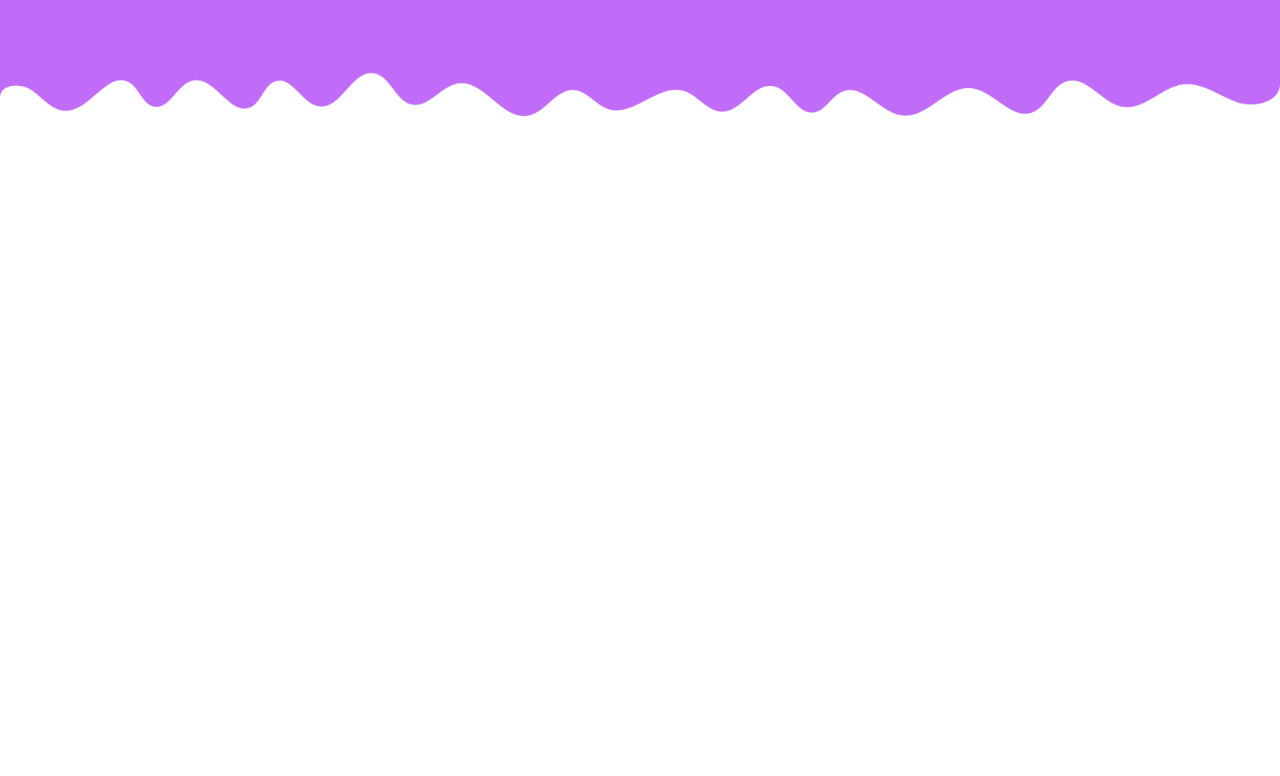
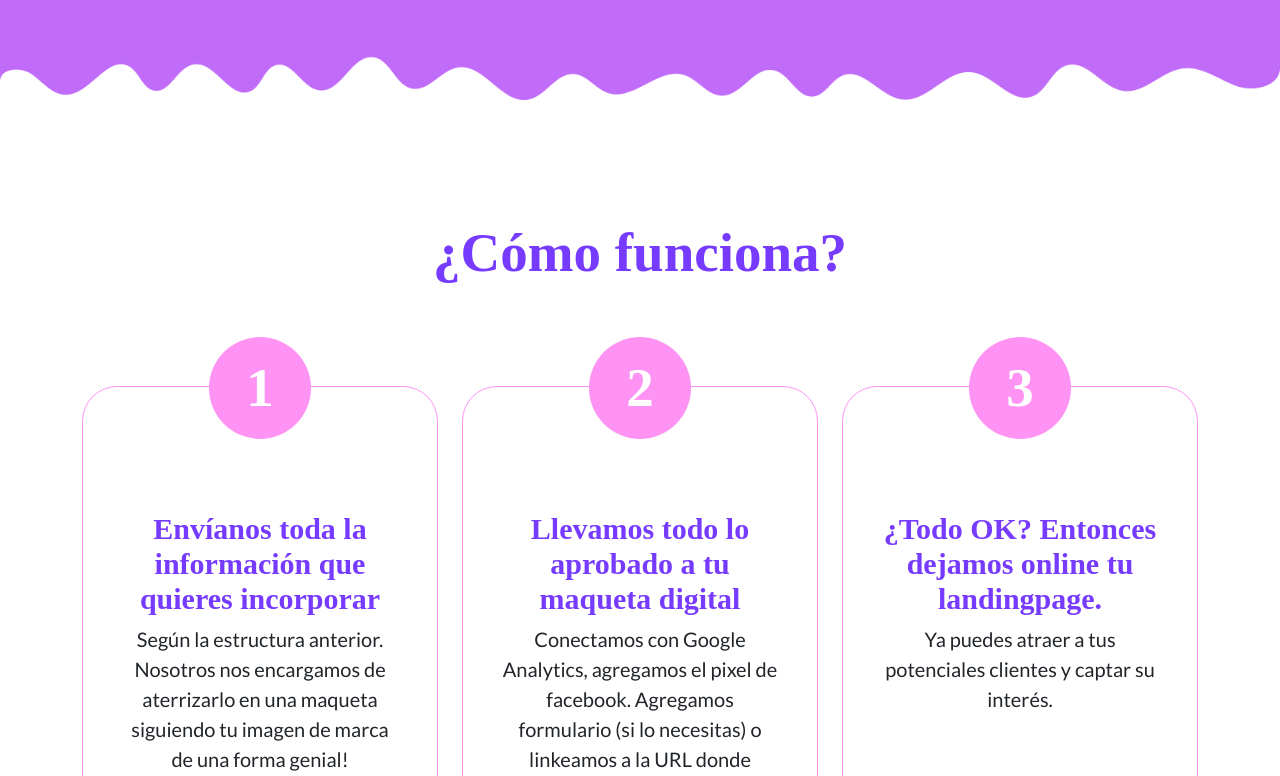
Before and after one commit to jesupet/landingvanilla, a Vue app: page / in a window 1280 px wide. Shown: the part 3357-4133 px from the top of the page. Before the commit the page ends 3493 px from the top, so only its background shows below. Built offline with nearby package versions, Linux system fonts and the light colour scheme.

Commit message:
COMO FUNCIONA

```diff
--- a/src/assets/css/sass/base/_typography.scss
+++ b/src/assets/css/sass/base/_typography.scss
@@ -2,15 +2,25 @@ h1, h2, h3 {
   font-family: $tittle-font;
   font-size: $title-size;
   font-weight: 900;
+  margin-bottom: 0px;
 }
 p {
   font-size: $subtitle-size;
   font-family: $p-font;
   font-weight: 400;
 }
+.mini-title {
+  font-family: $tittle-font;
+  font-size: 30px;
+  font-weight: 900;
+  line-height: 35px;
+}
 .little-p {
   font-family: $p-font;
   font-weight: 300;
+}
+.medium-p {
+  font-size: 20px;
 }
 .mini-little-p {
   @media (min-width: $phone-width) {
--- /dev/null
+++ b/src/assets/css/sass/components/_cards.scss
@@ -0,0 +1,25 @@
+.card {
+  border-radius: 35px;
+  border-color: $light-pink;
+  margin-bottom: 54px;
+  max-width: 408px;
+  min-height: 474px;
+}
+.card-body {
+  padding: 72px 36px 55px;
+}
+.number {
+  background-color: $light-pink;
+  width: 102px;
+  height: 102px;
+  border-radius: 50%;
+  display: grid;
+  align-items: center;
+  margin-top: -50px;
+}
+.step-cont {
+  @media (max-width: $desktop-width) {
+    display: flex;
+    justify-content: center;
+  }
+}
--- a/src/assets/css/sass/components/_waves.scss
+++ b/src/assets/css/sass/components/_waves.scss
@@ -1,4 +1,4 @@
-.purple-wave, .pink-wave {
+.purple-wave, .pink-wave, .grey-wave {
   padding-bottom: 20px;
   width: 200%;
   @media (min-width: $tablet-width){
--- /dev/null
+++ b/src/assets/css/sass/layout/_comofunciona.scss
@@ -0,0 +1,9 @@
+#comofunciona {
+  h2 {
+    padding-top: 100px;
+    padding-bottom: 100px;
+  }
+  .row {
+    padding-bottom: 100px;
+  }
+}
--- a/src/assets/css/sass/style.css
+++ b/src/assets/css/sass/style.css
@@ -1,7 +1,6 @@
 @import url("https://fonts.googleapis.com/css2?family=Lato:wght@100;300;400;700&family=Source+Serif+4:opsz,wght@8..60,300;8..60,400;8..60,700;8..60,900&display=swap");
 #app {
   width: 100%;
-  -webkit-box-sizing: border-box;
   box-sizing: border-box;
   overflow-x: hidden;
 }
@@ -29,6 +28,7 @@ h1, h2, h3 {
   font-family: "Source Serif Pro", serif;
   font-size: 55px;
   font-weight: 900;
+  margin-bottom: 0px;
 }
 
 p {
@@ -37,9 +37,20 @@ p {
   font-weight: 400;
 }
 
+.mini-title {
+  font-family: "Source Serif Pro", serif;
+  font-size: 30px;
+  font-weight: 900;
+  line-height: 35px;
+}
+
 .little-p {
   font-family: "Lato", sans-serif;
   font-weight: 300;
+}
+
+.medium-p {
+  font-size: 20px;
 }
 
 .mini-little-p {
@@ -47,7 +58,6 @@ p {
   font-weight: 400;
   font-size: 11px;
 }
-
 @media (min-width: 576px) {
   .mini-little-p {
     font-size: 15px;
@@ -121,21 +131,48 @@ p {
   text-decoration: none;
 }
 
-.purple-wave, .pink-wave {
+.purple-wave, .pink-wave, .grey-wave {
   padding-bottom: 20px;
   width: 200%;
   margin-top: -2px;
 }
-
 @media (min-width: 768px) {
-  .purple-wave, .pink-wave {
+  .purple-wave, .pink-wave, .grey-wave {
     width: 100%;
   }
 }
 
 .invertir {
-  -webkit-transform: rotate(180deg);
   transform: rotate(180deg);
+}
+
+.card {
+  border-radius: 35px;
+  border-color: #FF93F4;
+  margin-bottom: 54px;
+  max-width: 408px;
+  min-height: 474px;
+}
+
+.card-body {
+  padding: 72px 36px 55px;
+}
+
+.number {
+  background-color: #FF93F4;
+  width: 102px;
+  height: 102px;
+  border-radius: 50%;
+  display: grid;
+  align-items: center;
+  margin-top: -50px;
+}
+
+@media (max-width: 1200px) {
+  .step-cont {
+    display: flex;
+    justify-content: center;
+  }
 }
 
 .pre-header {
@@ -148,21 +185,14 @@ header {
 
 nav {
   padding: 32px 0px;
-  display: -webkit-box;
-  display: -ms-flexbox;
   display: flex;
-  -webkit-box-pack: justify;
-      -ms-flex-pack: justify;
   justify-content: space-between;
-  -webkit-box-align: center;
-      -ms-flex-align: center;
   align-items: center;
 }
 
 .main-title {
   padding: 100px 12px 30vh;
 }
-
 @media (min-width: 1200px) {
   .main-title {
     padding: 100px 270px 25vh;
@@ -170,11 +200,8 @@ nav {
 }
 
 .gif-pc-cont {
-  display: -ms-grid;
   display: grid;
   justify-items: center;
-  -webkit-box-pack: center;
-      -ms-flex-pack: center;
   justify-content: center;
 }
 
@@ -182,7 +209,6 @@ nav {
   margin-top: -40vh;
   max-width: 800px;
 }
-
 @media (min-width: 768px) {
   .gif-pc {
     margin-top: -40vh;
@@ -190,50 +216,36 @@ nav {
 }
 
 #incluye {
-  background: -webkit-gradient(linear, left top, left bottom, from(#763BFF), color-stop(98.68%, #C16BF9));
   background: linear-gradient(180deg, #763BFF 0%, #C16BF9 98.68%);
   padding: 48px 0px;
   text-align: center;
 }
 
 .secciones {
-  display: -webkit-box;
-  display: -ms-flexbox;
   display: flex;
-  -webkit-box-orient: vertical;
-  -webkit-box-direction: normal;
-      -ms-flex-direction: column;
   flex-direction: column;
   margin: 30px 0px;
-  -webkit-box-align: center;
-      -ms-flex-align: center;
   align-items: center;
 }
-
 @media (min-width: 768px) {
   .secciones {
     margin: 30px 15vw;
   }
   .secciones .seccion-right {
-    -ms-flex-item-align: end;
     align-self: flex-end;
   }
   .secciones .seccion-left {
-    -ms-flex-item-align: start;
     align-self: flex-start;
   }
 }
 
 .seccion-left, .seccion-right {
   background-color: #fff;
-  max-width: -webkit-fit-content;
-  max-width: -moz-fit-content;
   max-width: fit-content;
   border-radius: 20px;
   margin: 10px;
   min-width: 400px;
 }
-
 .seccion-left p, .seccion-right p {
   padding: 16px 54px;
 }
@@ -242,4 +254,13 @@ nav {
   background-color: #FF93F4;
   color: #fff;
 }
+
+#comofunciona h2 {
+  padding-top: 100px;
+  padding-bottom: 100px;
+}
+#comofunciona .row {
+  padding-bottom: 100px;
+}
+
 /*# sourceMappingURL=style.css.map */
--- a/src/assets/css/sass/style.scss
+++ b/src/assets/css/sass/style.scss
@@ -7,8 +7,10 @@
 
 @import 'components/buttons';
 @import 'components/waves';
+@import 'components/cards';
 
 @import 'layout/preheader';
 @import 'layout/header';
 @import 'layout/propuesta';
 @import 'layout/incluye';
+@import 'layout/comofunciona';
--- /dev/null
+++ b/src/components/GreyWave.vue
@@ -0,0 +1,13 @@
+<template>
+  <img src="../assets/grey_waves.png" alt="" class="grey-wave">
+</template>
+
+<script>
+export default {
+  name: "GreyWave",
+}
+</script>
+
+<style scoped>
+
+</style>
--- /dev/null
+++ b/src/components/StepCard.vue
@@ -0,0 +1,33 @@
+<template>
+  <div class="col-xl-4 col-12 step-cont">
+    <div class="card align-items-center">
+      <div class="number">
+        <h3 class="white-text">{{CardNumber}}</h3>
+      </div>
+      <div class="card-body">
+        <p class="card-title mini-title purple-text">{{CardTittle}}</p>
+        <p class="card-text medium-p">{{CardText}}</p>
+      </div>
+    </div>
+  </div>
+</template>
+
+<script>
+export default {
+  name: 'StepCard',
+  props: {
+    CardNumber: {
+      type: String,
+      default: '1'
+    },
+    CardTittle: {
+      type: String,
+      default: 'Nombre Card'
+    },
+    CardText: {
+      type: String,
+      default: 'Texto Card'
+    }
+  }
+}
+</script>
--- a/src/views/HomeView.vue
+++ b/src/views/HomeView.vue
@@ -58,6 +58,27 @@
       </div>
     </section>
     <PinkWave/>
+    <section id="comofunciona" class="text-center container">
+      <h2 class="purple-text">¿Cómo funciona?</h2>
+      <div class="row text-center">
+        <StepCard
+          :CardNumber="'1'"
+          :CardTittle="'Envíanos toda la información que quieres incorporar'"
+          :CardText="'Según la estructura anterior. Nosotros nos encargamos de aterrizarlo en una maqueta siguiendo tu imagen de marca de una forma genial!'"
+        />
+        <StepCard
+          :CardNumber="'2'"
+          :CardTittle="'Llevamos todo lo aprobado a tu maqueta digital'"
+          :CardText="'Conectamos con Google Analytics, agregamos el pixel de facebook. Agregamos formulario (si lo necesitas) o linkeamos a la URL donde quieres enviar a tus prospectos.'"
+        />
+        <StepCard
+          :CardNumber="'3'"
+          :CardTittle="'¿Todo OK? Entonces dejamos online tu landingpage.'"
+          :CardText="'Ya puedes atraer a tus potenciales clientes y captar su interés.'"
+        />
+      </div>
+    </section>
+    <GreyWave/>
   </div>
 </template>
 
@@ -67,6 +88,8 @@ import PreHeader from '@/components/PreHeader.vue'
 import FuchsiaButton from '@/components/FuchsiaButton.vue'
 import WaveComp from '@/components/WaveComp.vue'
 import PinkWave from '@/components/PinkWave.vue'
+import StepCard from '@/components/StepCard.vue'
+import GreyWave from '@/components/GreyWave.vue'
 
 export default {
   name: 'HomeView',
@@ -74,7 +97,9 @@ export default {
     PreHeader,
     FuchsiaButton,
     WaveComp,
-    PinkWave
+    PinkWave,
+    StepCard,
+    GreyWave
   }
 }
 </script>
```
Also changed, not shown: src/assets/grey_waves.png (added), 1 other file (tests, documents, lock files or other folders). Lines whose indentation alone changed are shown as unchanged.
